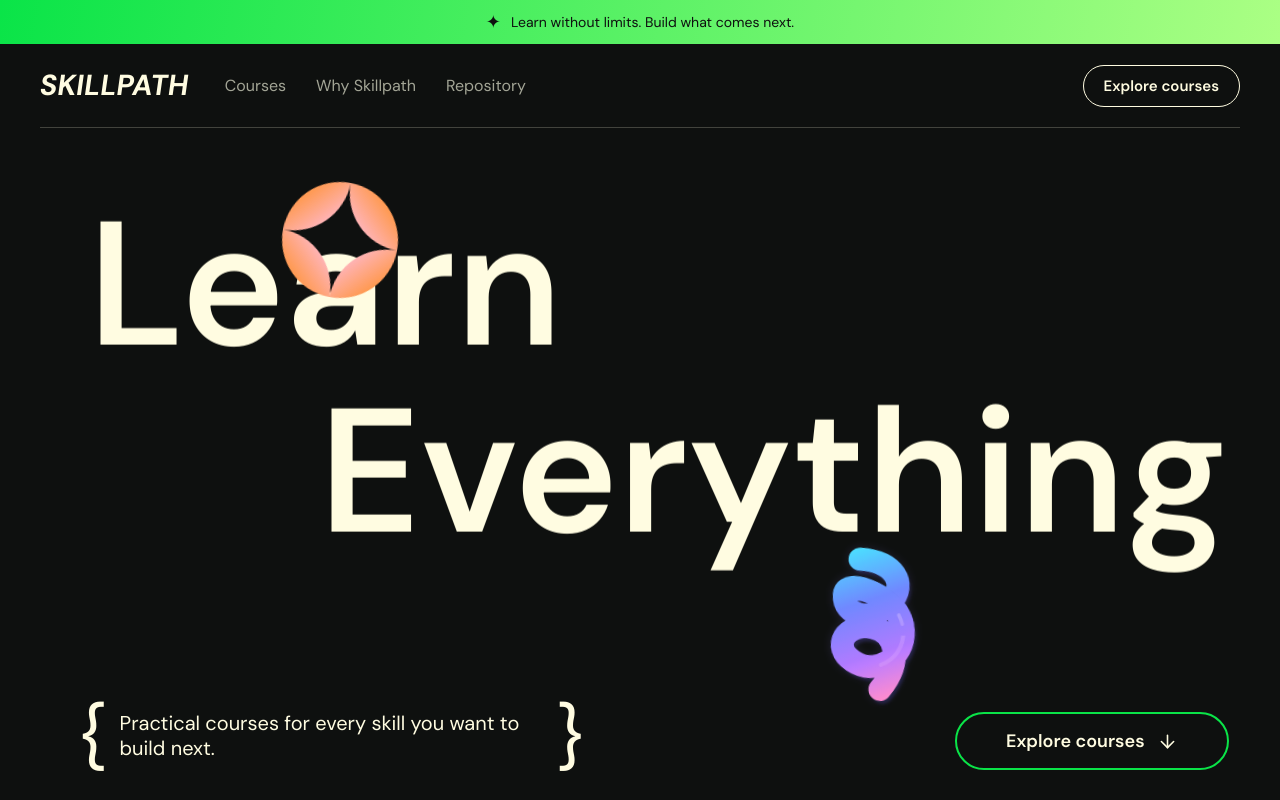
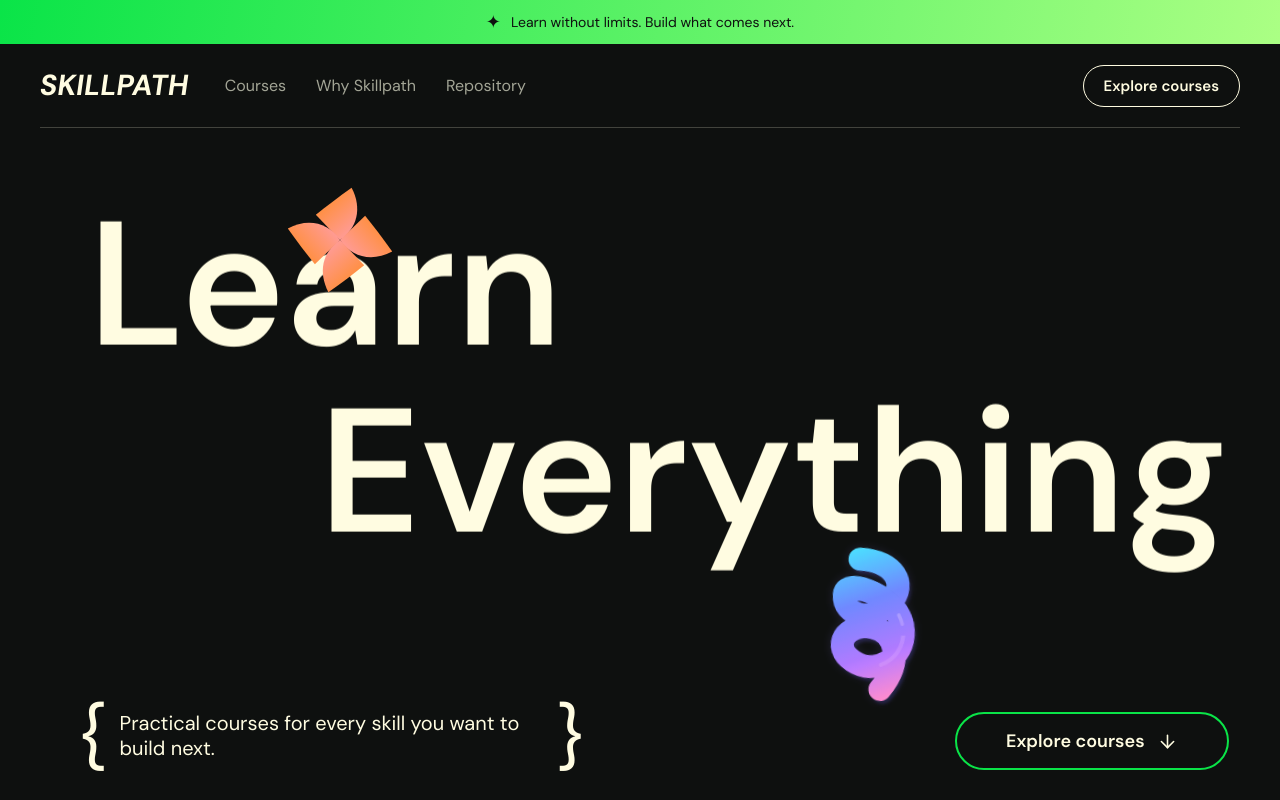
Before and after one commit to iamsankeerth/skillpath-framer-assignment, a React (Vite) app: page / in a window 1280 px wide. Shown: the top 800 px of the page. Built offline with nearby package versions, Linux system fonts and the light colour scheme; no server answers.

Commit message:
Match Learn windmill reference motion

```diff
--- a/src/Hero.jsx
+++ b/src/Hero.jsx
@@ -26,9 +26,16 @@ export default function Hero() {
 
   useLayoutEffect(() => {
     const root = rootRef.current
-    const reducedMotion = window.matchMedia("(prefers-reduced-motion: reduce)").matches
 
-    if (!root || reducedMotion) return undefined
+    if (!root) return undefined
+
+    const media = gsap.matchMedia()
+
+    media.add({
+      reduceMotion: "(prefers-reduced-motion: reduce)",
+      allowMotion: "(prefers-reduced-motion: no-preference)",
+    }, (mediaContext) => {
+      const { reduceMotion } = mediaContext.conditions
 
       const finePointer = window.matchMedia("(pointer: fine)").matches
       let movePinwheelX
@@ -40,22 +47,23 @@ export default function Hero() {
       let settleTimer
 
       const context = gsap.context(() => {
+        gsap.to(".windmill", {
+          rotation: 360,
+          duration: reduceMotion ? 7.2 : 3.6,
+        })
+
+        if (reduceMotion) return
+
         const timeline = gsap.timeline({ defaults: { ease: "power3.out" } })
 
         timeline
           .from(".announcement__inner", { y: -14, opacity: 0, duration: 0.35 }, 0)
           .from(".site-header", { y: -14, opacity: 0, duration: 0.45 }, 0)
           .from(".hero-word__inner", { yPercent: 112, duration: 0.72, stagger: 0.08 }, 0.08)
-        .from(".hero-art", { scale: 0.7, rotate: -24, opacity: 0, duration: 0.58 }, 0.3)
+          .from(".hero-pinwheel", { scale: 0.7, opacity: 0, duration: 0.58 }, 0.3)
+          .from(".hero-ribbon", { scale: 0.7, rotate: -24, opacity: 0, duration: 0.58 }, 0.3)
           .from(".hero-support", { y: 14, opacity: 0, duration: 0.42 }, 0.48)
           .from(".hero-cta", { y: 14, opacity: 0, duration: 0.42 }, 0.56)
-
-      gsap.to(pinwheelRef.current, {
-        rotation: 360,
-        duration: 18,
-        repeat: -1,
-        ease: "none",
-      })
 
         const bodyPaths = gsap.utils.toArray(".hero-ribbon__body-path")
         const bridgePaths = gsap.utils.toArray(".hero-ribbon__bridge-path")
@@ -126,6 +134,8 @@ export default function Hero() {
         }
       }, root)
 
+      if (reduceMotion) return () => context.revert()
+
       const settleRibbon = () => {
         moveRibbonX(0)
         moveRibbonY(0)
@@ -156,6 +166,9 @@ export default function Hero() {
         root.removeEventListener("pointermove", handlePointerMove)
         context.revert()
       }
+    })
+
+    return () => media.revert()
   }, [])
 
   const closeMenu = () => setMenuOpen(false)
@@ -233,10 +246,21 @@ export default function Hero() {
         </h1>
 
         <div className="hero-art hero-pinwheel" ref={pinwheelRef} aria-hidden="true">
-          <span />
-          <span />
-          <span />
-          <span />
+          <svg className="windmill" viewBox="0 0 120 120" role="presentation">
+            <defs>
+              <linearGradient id="windmill-gradient" x1="18" y1="12" x2="102" y2="108" gradientUnits="userSpaceOnUse">
+                <stop offset="0" stopColor="var(--color-orange)" />
+                <stop offset="0.58" stopColor="#ff9ea8" />
+                <stop offset="1" stopColor="var(--color-pink)" />
+              </linearGradient>
+            </defs>
+            <g fill="url(#windmill-gradient)">
+              <path d="M60 60 L35 34 C46 25 58 16 72 6 C83 27 78 48 60 60 Z" />
+              <path d="M60 60 L35 34 C46 25 58 16 72 6 C83 27 78 48 60 60 Z" transform="rotate(90 60 60)" />
+              <path d="M60 60 L35 34 C46 25 58 16 72 6 C83 27 78 48 60 60 Z" transform="rotate(180 60 60)" />
+              <path d="M60 60 L35 34 C46 25 58 16 72 6 C83 27 78 48 60 60 Z" transform="rotate(270 60 60)" />
+            </g>
+          </svg>
         </div>
 
         <div className="hero-art hero-ribbon" ref={ribbonRef} aria-hidden="true">
--- a/src/styles.css
+++ b/src/styles.css
@@ -205,19 +205,17 @@ button {
   aspect-ratio: 1;
 }
 
-.hero-pinwheel span {
-  position: absolute;
-  width: 50%;
-  height: 50%;
-  background: linear-gradient(135deg, var(--color-orange), var(--color-pink));
-  border-radius: 100% 0 100% 0;
-  transform-origin: 100% 100%;
+.hero-pinwheel svg {
+  width: 100%;
+  height: 100%;
+  display: block;
+  overflow: visible;
 }
 
-.hero-pinwheel span:nth-child(1) { transform: rotate(0deg); }
-.hero-pinwheel span:nth-child(2) { transform: rotate(90deg); }
-.hero-pinwheel span:nth-child(3) { transform: rotate(180deg); }
-.hero-pinwheel span:nth-child(4) { transform: rotate(270deg); }
+.windmill {
+  transform-origin: center;
+  will-change: transform;
+}
 
 .hero-ribbon {
   right: 27%;
```
Also changed, not shown: scripts/qa.mjs (+16 -1 lines). Lines whose indentation alone changed are shown as unchanged.
